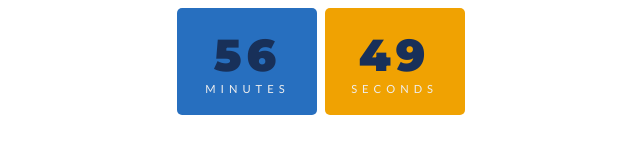
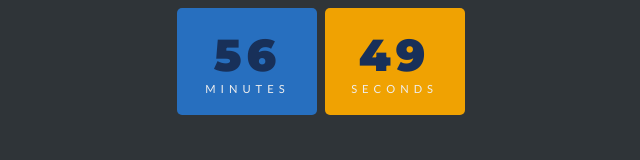
Before and after one commit to LouisSentinella/notion_embed, a plain HTML site: page index.html in a window 1280 px wide. Shown: the whole page, without its empty margins (319-959 px from the left). Drawn offline with Linux system fonts and the light colour scheme.

Commit message:
changed bg colour

```diff
--- a/index.html
+++ b/index.html
@@ -8,7 +8,7 @@
     <style>
 
 body{
-    background-color: white;
+    background-color: #2F3438;
 }
 
 #timer {
```
